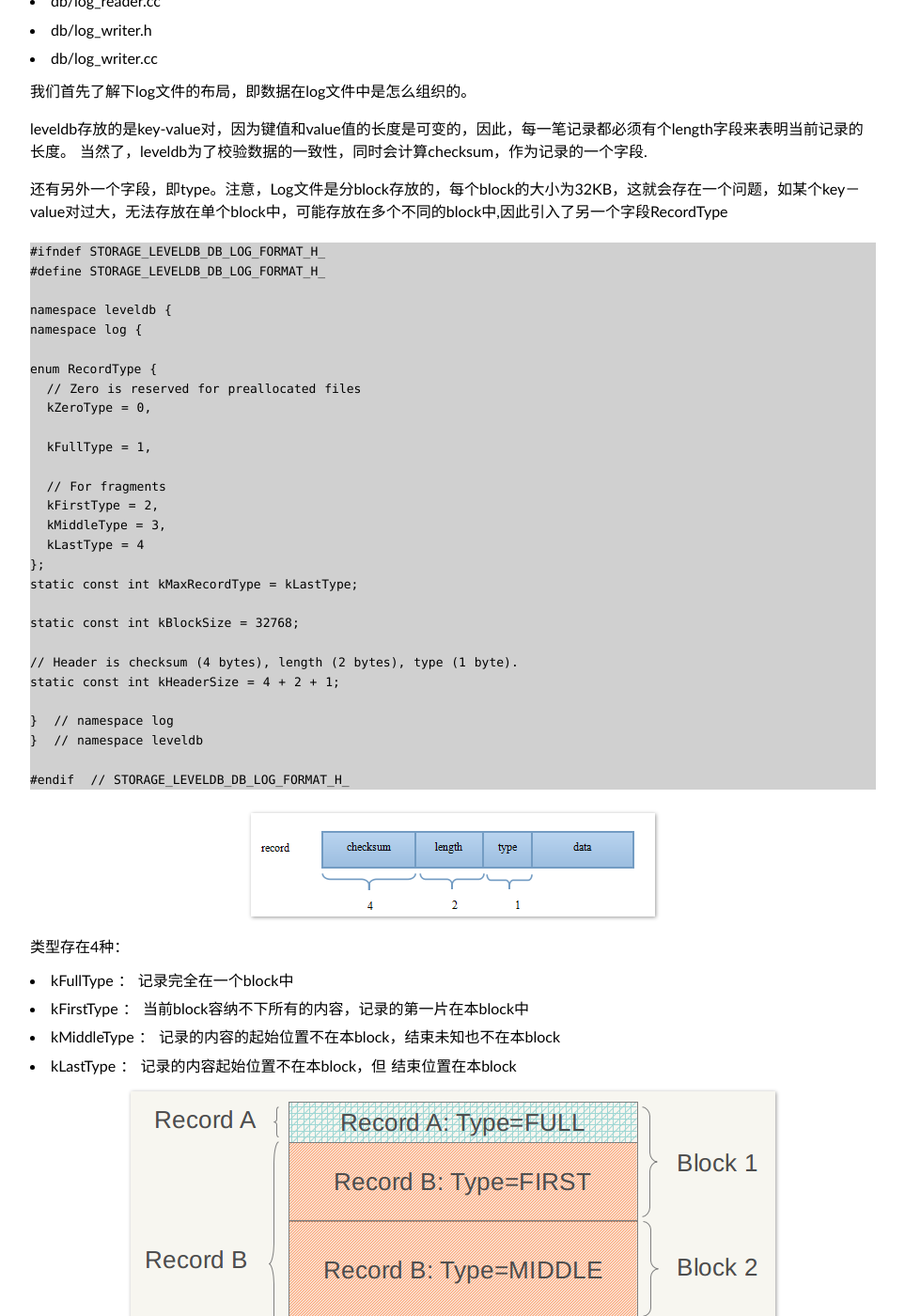
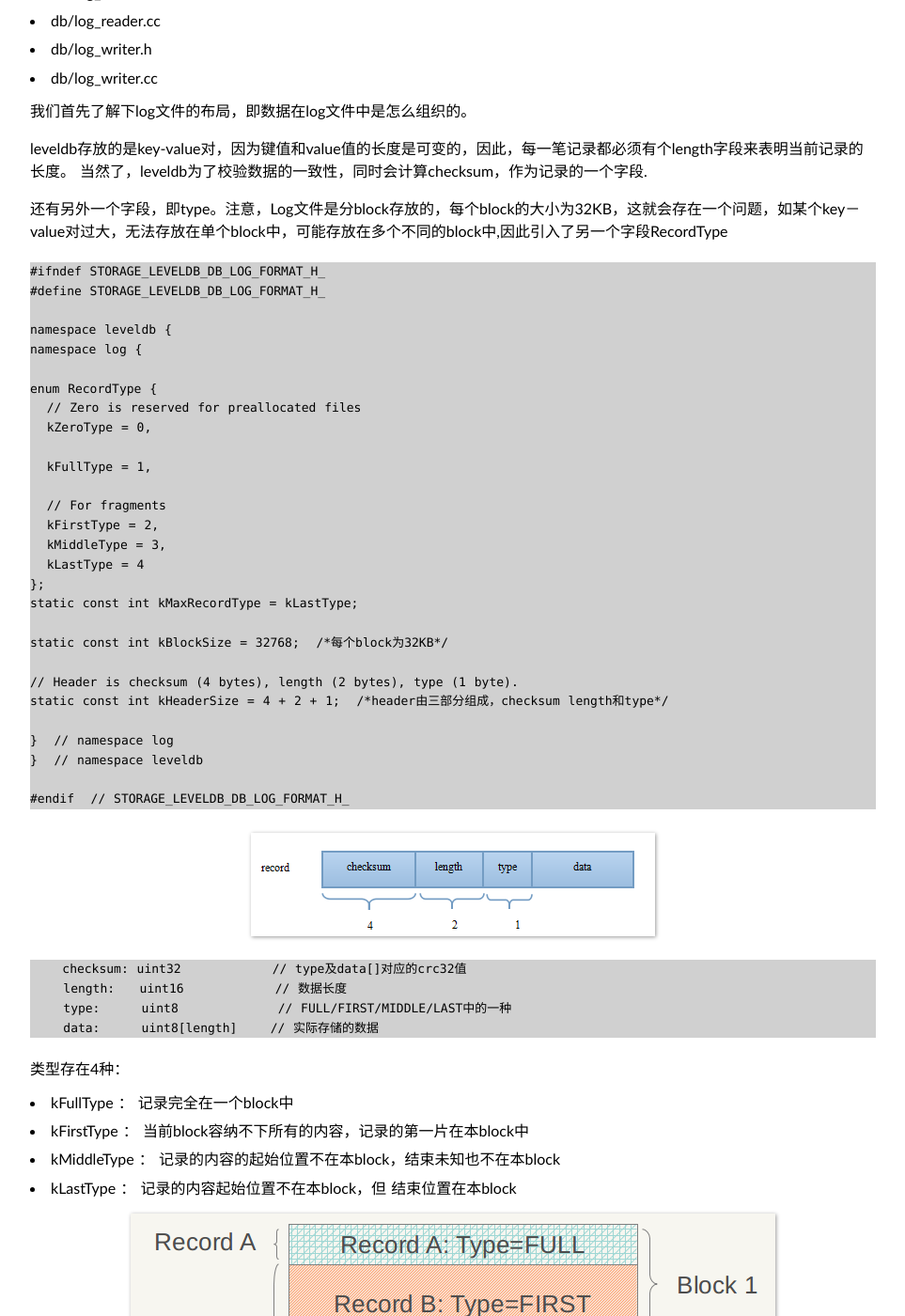
Before and after one commit to Bean-Li/Bean-Li.github.io, a Jekyll site: the page built from _posts/2016-11-30-leveldb-log.md, in a window 1280 px wide and 1400 px high, scrolled down 529 px. Shown: the whole window at 94% size, without its empty margins (158-1121 px from the left). Built offline with Jekyll 4.4.1, drawn with Linux system fonts in a browser that asks for light colours; some web fonts are replaced; some of the changed text lies outside the part shown.

Commit message:
modify leveldb log

````diff
--- a/_posts/2016-11-30-leveldb-log.md
+++ b/_posts/2016-11-30-leveldb-log.md
@@ -58,10 +58,10 @@ enum RecordType {
 };
 static const int kMaxRecordType = kLastType;
 
-static const int kBlockSize = 32768;
+static const int kBlockSize = 32768;  /*每个block为32KB*/
 
 // Header is checksum (4 bytes), length (2 bytes), type (1 byte).
-static const int kHeaderSize = 4 + 2 + 1;
+static const int kHeaderSize = 4 + 2 + 1;  /*header由三部分组成，checksum length和type*/
 
 }  // namespace log
 }  // namespace leveldb
@@ -70,6 +70,13 @@ static const int kHeaderSize = 4 + 2 + 1;
 ```
 
 ![](/assets/LevelDB/leveldb-log1.png)
+
+```
+    checksum: uint32           // type及data[]对应的crc32值
+    length:   uint16           // 数据长度
+    type:     uint8            // FULL/FIRST/MIDDLE/LAST中的一种
+    data:     uint8[length]    // 实际存储的数据
+```
 
 类型存在4种：
 
````
Also changed, not shown: other parts of _posts/2016-11-30-leveldb-log.md (+2 -2 lines).
